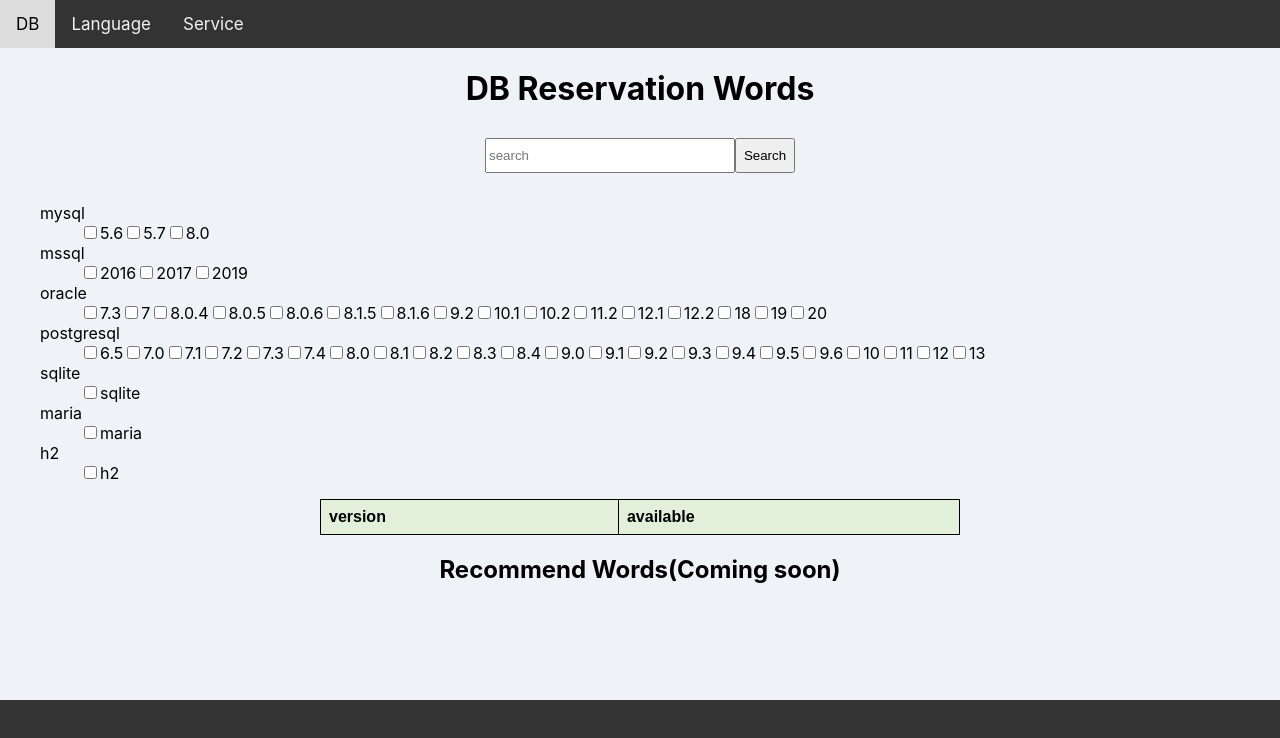
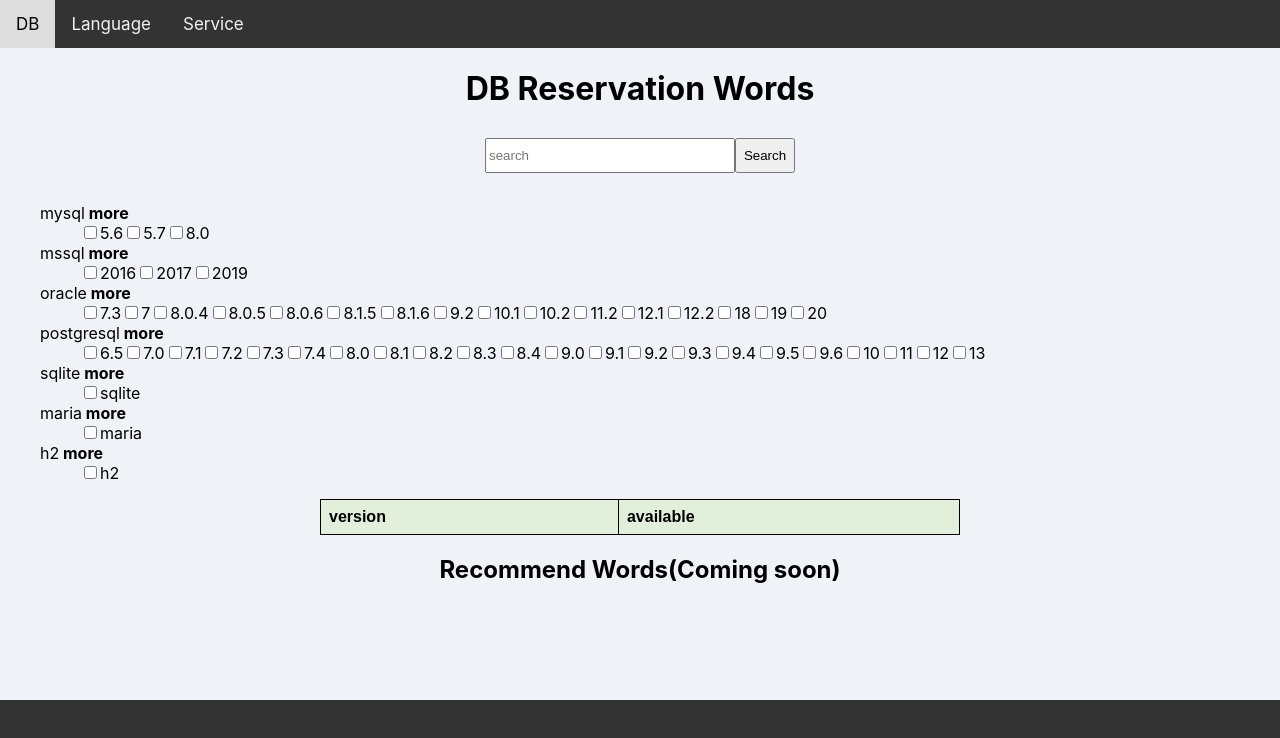
Before and after one commit to always0ne/reserved-words, a React (Create React App) app: page / in a window 1280 px wide. Shown: the top 738 px of the page. Built offline with nearby package versions, Linux system fonts and the light colour scheme.

Commit message:
feat:more and hide

```diff
--- /dev/null
+++ b/src/components/More.js
@@ -0,0 +1,18 @@
+import React,{useState} from 'react';
+//import './css/More.css'
+const More=({id,value, changeMore})=>{
+    const [more,setMore]=useState('more');
+
+    return(
+        <b onClick={()=>{
+            if(more==='more'){
+                setMore('hide');
+            }else{
+                setMore('more');
+            }
+            changeMore(id,value,more);
+        }}> {more}</b>
+    )
+}
+
+export default More;
--- a/src/components/Selector.js
+++ b/src/components/Selector.js
@@ -1,9 +1,17 @@
 import React, {useEffect, useState} from 'react';
 import './css/Selector.css'
+import './css/More.css'
+import More from './More'
 
 const Selector = ({type, onSubmit}) => {
     const [selected, setSelected] = useState([]);
     const [lists, setLists] = useState([]);
+    const [mores,setMores]=useState([
+        {value:'',
+            status:''}
+    ]);
+    const {value,status}=mores;
+    const [hides,setHides]=useState([]);
 
     useEffect(() => fetch(process.env.PUBLIC_URL + '/data/' + type + '/versions.json')
         .then(response => response.json())
@@ -24,12 +32,23 @@
         onSubmit(selected)
         // eslint-disable-next-line
     }, [selected]);
+    const changeMore=(id,value,more)=> {
+        console.log(id);
+        console.log(value);
+        console.log(more);
+        //토글된 상태
 
-    return (
+        //more==='hide'?categoryUl.current.style.display="none":categoryUl.current.style.display="block";
+
+    }
+
+        return (
         <ol className="test">
-            {lists.map((content) =>
+            {lists.map((content,index) =>
                 <li className="category">
                     {content.category}
+                    <More id={index} value={content.category} changeMore={changeMore}/>
+
                     <ul>
                         {content.version.map((versions, index) =>
                             <li key={index} className="versions">
--- /dev/null
+++ b/src/components/css/More.css
@@ -0,0 +1,7 @@
+b:hover{
+    cursor: pointer;
+    text-decoration: underline;
+}
+b+ul:focus{
+    display: none;
+}
```
